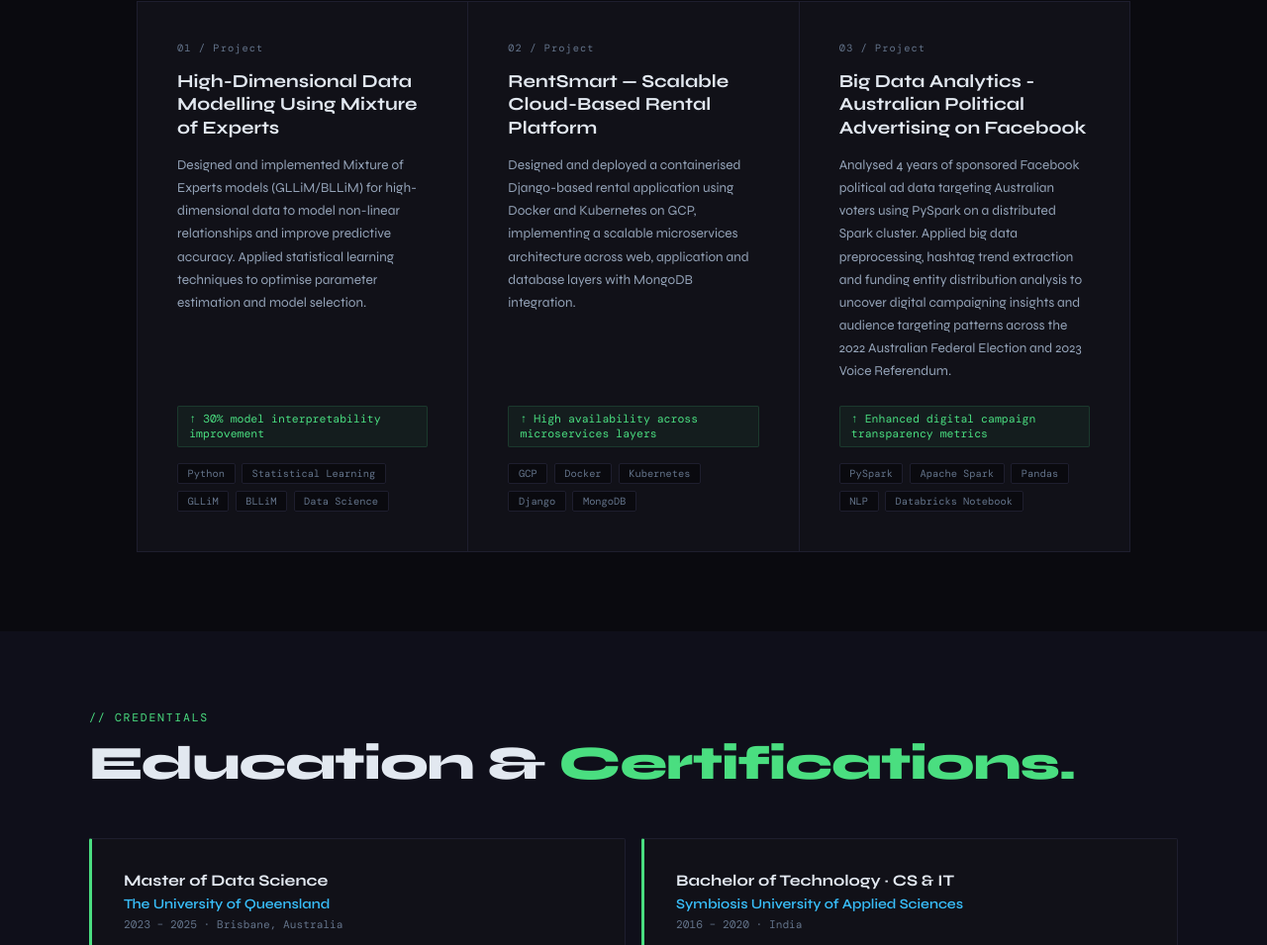
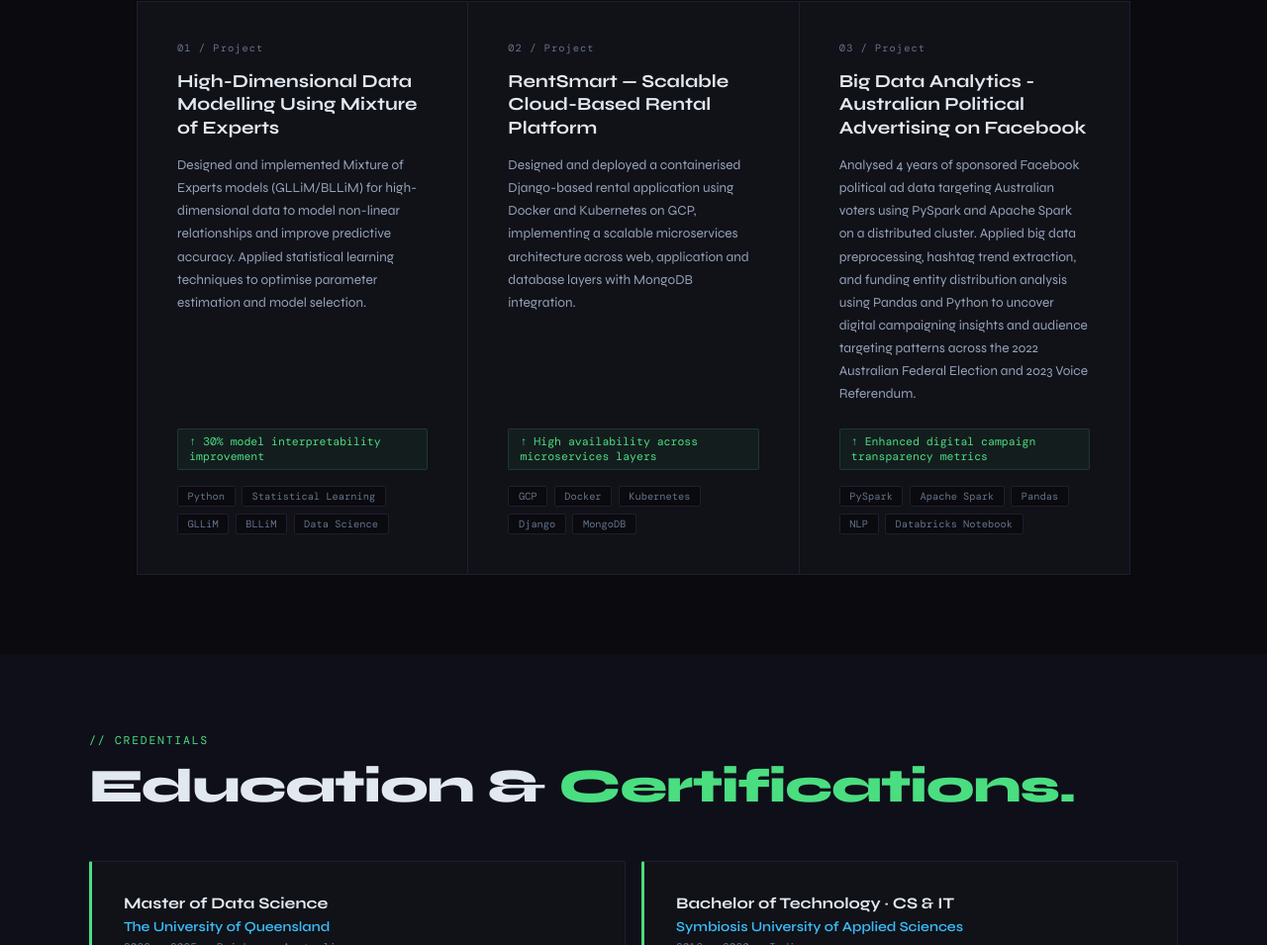
Before and after one commit to IshanPatle/ishanpatle.github.io, a plain HTML site: page index.html in a window 1280 px wide. Shown: the part 3726-4681 px from the top of the page at 99% size. Drawn offline with nearby package versions, Linux system fonts and the light colour scheme; a web font is replaced by a local one.

Commit message:
Revise project description for clarity and accuracy
Updated project description to include Apache Spark and Pandas.

```diff
--- a/index.html
+++ b/index.html
@@ -1005,7 +1005,7 @@
     <div class="project-card">
       <div class="project-number">03 / Project</div>
       <div class="project-title">Big Data Analytics - Australian Political Advertising on Facebook</div>
-      <p class="project-desc">Analysed 4 years of sponsored Facebook political ad data targeting Australian voters using PySpark on a distributed Spark cluster. Applied big data preprocessing, hashtag trend extraction and funding entity distribution analysis to uncover digital campaigning insights and audience targeting patterns across the 2022 Australian Federal Election and 2023 Voice Referendum.</p>
+      <p class="project-desc">Analysed 4 years of sponsored Facebook political ad data targeting Australian voters using PySpark and Apache Spark on a distributed cluster. Applied big data preprocessing, hashtag trend extraction, and funding entity distribution analysis using Pandas and Python to uncover digital campaigning insights and audience targeting patterns across the 2022 Australian Federal Election and 2023 Voice Referendum.</p>
       <div class="project-metric">↑ Enhanced digital campaign transparency metrics</div>
       <div class="project-stack">
         <span>PySpark</span>
```
